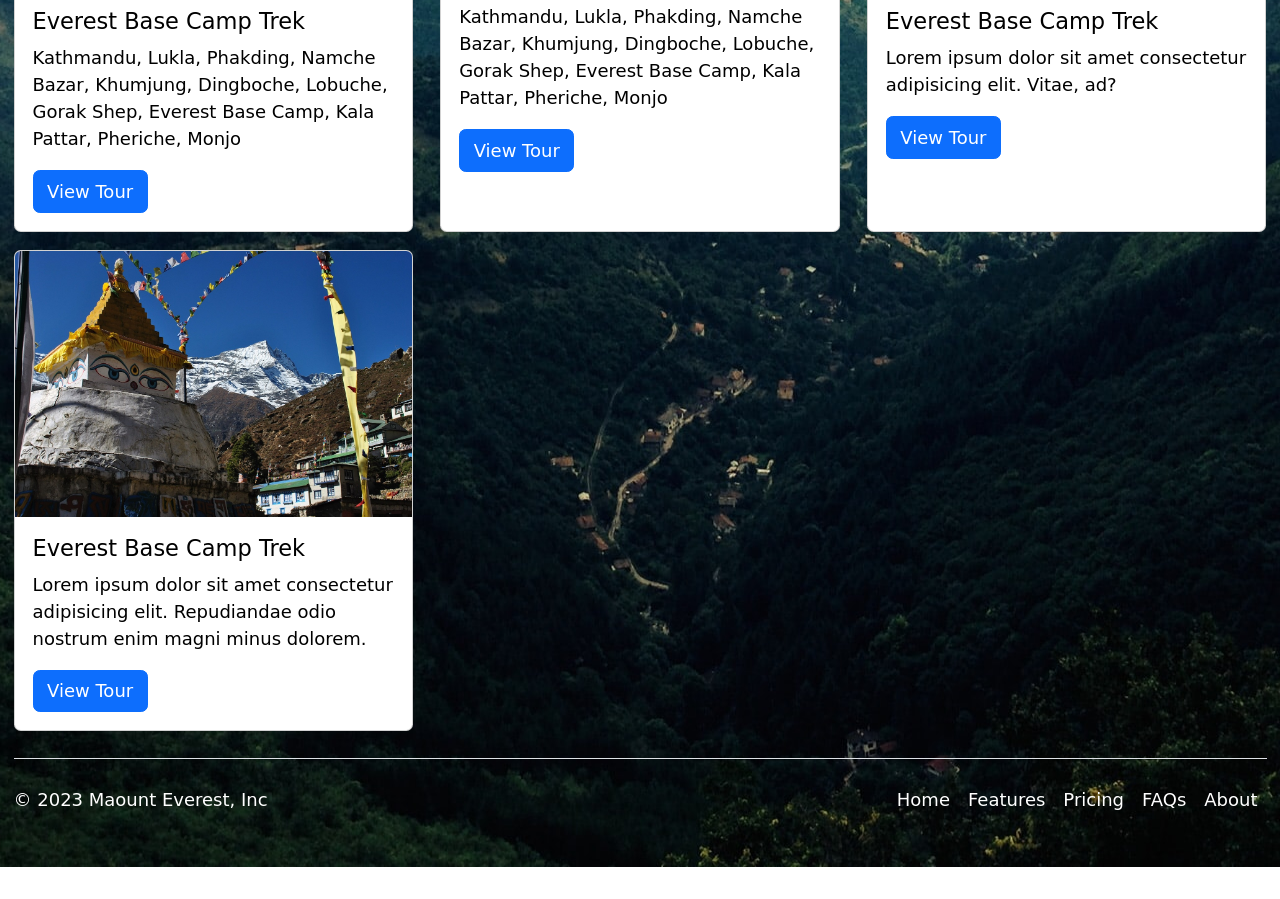
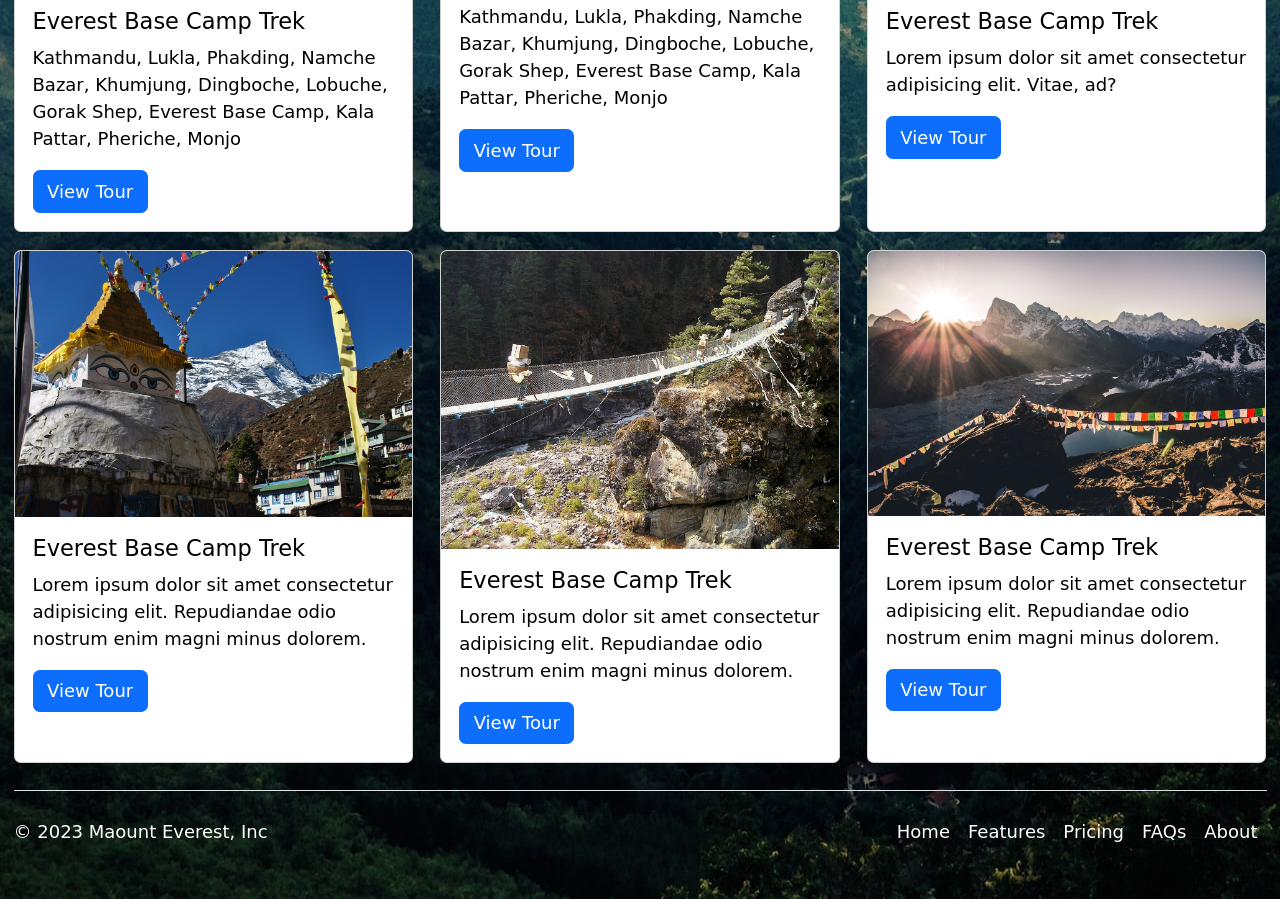
Before and after one commit to VNenad93/FE18-Bootstrap-Day2-Vasiljev-Azabdaftar, a plain HTML site: page NazilaA/Travel/index.html in a window 1280 px wide. Shown: the part 1069-1968 px from the top of the page. Before the commit the page ends 1936 px from the top, so only its background shows below. Drawn offline with nearby package versions, Linux system fonts and the light colour scheme; a web font is replaced by a local one.

Commit message:
pics update

```diff
--- a/NazilaA/Travel/index.html
+++ b/NazilaA/Travel/index.html
@@ -160,6 +160,28 @@
                     </div>
                 </div>
             </div>
+            <div class="col-lg-4 col-md-6 mt-3 gy-3">
+                <div class="card h-100">
+                    <img src="image/Top_D5.jpg" class="card-img-top h-70" alt="Base Camp">
+                    <div class="card-body h-25">
+                        <h5 class="card-title">Everest Base Camp Trek</h5>
+                        <p class="card-text">Lorem ipsum dolor sit amet consectetur adipisicing elit. Repudiandae odio
+                            nostrum enim magni minus dolorem.</p>
+                        <a href="#" class="btn btn-primary">View Tour</a>
+                    </div>
+                </div>
+            </div>
+            <div class="col-lg-4 col-md-6 mt-3 gy-3">
+                <div class="card h-100">
+                    <img src="image/Top_D6.jpg" class="card-img-top h-70" alt="Base Camp">
+                    <div class="card-body h-25">
+                        <h5 class="card-title">Everest Base Camp Trek</h5>
+                        <p class="card-text">Lorem ipsum dolor sit amet consectetur adipisicing elit. Repudiandae odio
+                            nostrum enim magni minus dolorem.</p>
+                        <a href="#" class="btn btn-primary">View Tour</a>
+                    </div>
+                </div>
+            </div>
 
 
         </div>
```
Also changed, not shown: NazilaA/Travel/image/Top_D5.jpg (added), NazilaA/Travel/image/Top_D6.jpg (added).
